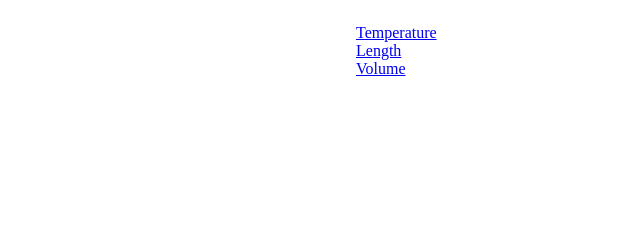
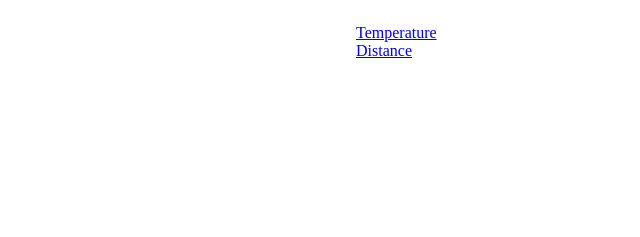
Before and after one commit to AgeingHippy/one-page-converter, a plain HTML site: page index.html in a window 1280 px wide. Shown: the top 237 px of the page, 640-1280 px from the left. Drawn offline with Linux system fonts and the light colour scheme.

Commit message:
Selection list dynamically built

```diff
--- a/index.html
+++ b/index.html
@@ -39,65 +39,20 @@
       </div>
 
       <div id="sidebar-div" class="float-sidebar">
-        <ul id="conversion-selector">
-          <li>
-            <a id="temp-selector" class="unit-selector" href="#">Temperature</a>
-            <ul class="collapse">
-              <li>
-                <a id="tempCToF" href="#" class="calc-selector"
-                  >celcius to farenheit</a
-                >
-              </li>
-              <li>
-                <a id="tempFToC" href="#" class="calc-selector"
-                  >farenheit to celcius</a
-                >
-              </li>
-              <li>
-                <a id="tempCToK" href="#" class="calc-selector"
-                  >celcius to kelvin</a
-                >
-              </li>
-              <li>
-                <a id="tempKToC" href="#" class="calc-selector"
-                  >kelvin to celcius</a
-                >
-              </li>
-            </ul>
-          </li>
-          <li>
-            <a id="length-selector" class="unit-selector" href="#">Length</a>
-            <ul class="collapse">
-              <li>
-                <a id="lengthCmToI" href="#" class="calc-selector"
-                  >cm to inch</a
-                >
-              </li>
-              <li>
-                <a id="tempIToCm" href="#" class="calc-selector">inch to cm</a>
-              </li>
-            </ul>
-          </li>
-          <li>
-            <a id="volume-selector" class="unit-selector" href="#">Volume</a>
-            <ul class="collapse">
-              <li>
-                <a id="volumeMlToPint" href="#" class="calc-selector"
-                  >milliliter to pint</a
-                >
-              </li>
-              <li>
-                <a id="volumePintToMl" href="#" class="calc-selector"
-                  >pint to milliliter</a
-                >
-              </li>
-            </ul>
-          </li>
+        <ul id="conversion-selector-list">
         </ul>
       </div>
     </div>
 
     <script>
+      //build selections list
+      {
+        debugger;
+        let functionMap = new Map(Object.entries(JSON.parse(sessionStorage.getItem("functionMap"))));
+        buildConversionSelectionHTML(functionMap);
+      }
+
+
       //Show relevant lists and collapse others
       function unitSelector(e) {
         //set Units header
@@ -124,11 +79,13 @@
 
       function calcSelector(event) {
         let key = event.target.id;
-        let functionElement = JSON.parse(sessionStorage.getItem(key));
+        let functionMap = new Map(Object.entries(JSON.parse(sessionStorage.getItem("functionMap"))));
+        let functionElement = functionMap.get(key);
 
         if (functionElement) {
           document.getElementById("conversion-header").innerText =
-            event.target.innerText;
+          `${functionElement.sourceUnit} to ${functionElement.targetUnit}`;
+          // event.target.innerText;
           document
             .getElementById("convert-from")
             .setAttribute(
@@ -158,7 +115,7 @@
       }
 
       //delegated function to initialise conversion factor data on calc-select
-      document.getElementById("conversion-selector").addEventListener(
+      document.getElementById("conversion-selector-list").addEventListener(
         "click",
         (event) => {
           if (event.target.classList.contains("unit-selector")) {
--- a/initialiseSession.js
+++ b/initialiseSession.js
@@ -1,18 +1,195 @@
 //initialise session storage with required values
 
-function ConversionFunctionElement(functionName, converseFunctionName, sourceUnit,targetUnit, formula) {
-    this.functionName = functionName;
-    this.converseFunctionName = converseFunctionName;
-    this.sourceUnit = sourceUnit;
-    this.targetUnit = targetUnit;
-    this.formula = formula;
+function ConversionFunctionElement(
+  category,
+  functionName,
+  converseFunctionName,
+  sourceUnit,
+  targetUnit,
+  formula
+) {
+  this.category = category;
+  this.functionName = functionName;
+  this.converseFunctionName = converseFunctionName;
+  this.sourceUnit = sourceUnit;
+  this.targetUnit = targetUnit;
+  this.formula = formula;
 }
 
-//map data is an object of 'functionName', 'converseFunctionName', 'sourceUnit','targetUnit', 'formula'
-sessionStorage.setItem('tempFToC', JSON.stringify(new ConversionFunctionElement("tempFToC","tempCToF","Farenheit","Celcius","c = (f - 32) / 1.8")));
-sessionStorage.setItem('tempCToF', JSON.stringify(new ConversionFunctionElement("tempCToF","tempFToC","Celcius","Farenheit","f = c * 1.8 + 32")));
-sessionStorage.setItem('tempCToK', JSON.stringify(new ConversionFunctionElement("tempCToK","tempKToC","Celcius","Kelvin","k = c + 273.15")));
-sessionStorage.setItem('tempKToC', JSON.stringify(new ConversionFunctionElement("tempKToC","tempCToK","Kelvin","Celcius","c = k - 273.15")));
+let functionMap = new Map();
 
-sessionStorage.setItem('tempFToK', JSON.stringify(new ConversionFunctionElement("tempFToK","tempKToF","Farenheit","Kelvin","k = (f - 32) / 1.8 + 273.15")));
-sessionStorage.setItem('tempKToF', JSON.stringify(new ConversionFunctionElement("tempKToF","tempFToK","Kelvin","Farenheit","f = (k - 273.15) * 1.8 + 32")));
+//map data is key == 'functionName' + an object of 'category', 'functionName', 'converseFunctionName', 'sourceUnit','targetUnit', 'formula'
+functionMap.set(
+  "tempFToC",
+  new ConversionFunctionElement(
+    "Temperature",
+    "tempFToC",
+    "tempCToF",
+    "Farenheit",
+    "Celcius",
+    "c = (f - 32) / 1.8"
+  )
+);
+functionMap.set(
+  "tempCToF",
+  new ConversionFunctionElement(
+    "Temperature",
+    "tempCToF",
+    "tempFToC",
+    "Celcius",
+    "Farenheit",
+    "f = c * 1.8 + 32"
+  )
+);
+functionMap.set(
+  "tempCToK",
+  new ConversionFunctionElement(
+    "Temperature",
+    "tempCToK",
+    "tempKToC",
+    "Celcius",
+    "Kelvin",
+    "k = c + 273.15"
+  )
+);
+functionMap.set(
+  "tempKToC",
+  new ConversionFunctionElement(
+    "Temperature",
+    "tempKToC",
+    "tempCToK",
+    "Kelvin",
+    "Celcius",
+    "c = k - 273.15"
+  )
+);
+functionMap.set(
+  "tempFToK",
+  new ConversionFunctionElement(
+    "Temperature",
+    "tempFToK",
+    "tempKToF",
+    "Farenheit",
+    "Kelvin",
+    "k = (f - 32) / 1.8 + 273.15"
+  )
+);
+functionMap.set(
+  "tempKToF",
+  new ConversionFunctionElement(
+    "Temperature",
+    "tempKToF",
+    "tempFToK",
+    "Kelvin",
+    "Farenheit",
+    "f = (k - 273.15) * 1.8 + 32"
+  )
+);
+
+functionMap.set(
+  "distCmToInch",
+  new ConversionFunctionElement(
+    "Distance",
+    "distCmToInch",
+    "distInchToCm",
+    "Centimeters",
+    "Inches",
+    "i = cm / 2.54"
+  )
+);
+
+functionMap.set(
+  "distInchToCm",
+  new ConversionFunctionElement(
+    "Distance",
+    "distInchToCm",
+    "distCmToInch",
+    "Inches",
+    "Centimeters",
+    "cm = i / 2.54"
+  )
+);
+
+functionMap.set(
+  "disthMileToKm",
+  new ConversionFunctionElement(
+    "Distance",
+    "distMileToKm",
+    "distKmToMile",
+    "Miles",
+    "Kilometers",
+    "km = m * 1.60934"
+  )
+);
+
+functionMap.set(
+  "distKmToMile",
+  new ConversionFunctionElement(
+    "Distance",
+    "distKmToMile",
+    "distMileToKm",
+    "Kilometers",
+    "Miles",
+    "m = km / 1.60934"
+  )
+);
+
+
+
+sessionStorage.setItem(
+  "functionMap",
+  JSON.stringify(Object.fromEntries(functionMap))
+);
+
+function buildConversionSelectionHTML(functionMap) {
+  let categoryMap = new Map();
+
+  functionMap.forEach((element, key) => {
+    let categoryElement;
+    let categorySelector;
+    let categorySelectorList;
+
+    //get / create category element
+    if (categoryMap.has(element.category)) {
+      categoryElement = categoryMap.get(element.category);
+      categorySelector = categoryElement.querySelector(
+        `#${element.category.toLowerCase()}-selector`
+      );
+      categorySelectorList = categoryElement.querySelector(
+        `#${element.category.toLowerCase()}-selector-list`
+      );
+    } else {
+      categoryElement = document.createElement("li");
+      categorySelector = document.createElement("a");
+      categorySelectorList = document.createElement("ul");
+
+      categorySelector.id = `${element.category.toLowerCase()}-selector`;
+      categorySelector.classList.add("unit-selector");
+      categorySelector.setAttribute("href", "#");
+      categorySelector.innerText = `${element.category}`;
+
+      categorySelectorList.id = `${element.category.toLowerCase()}-selector-list`;
+      categorySelectorList.classList.add("collapse");
+
+      categoryElement.appendChild(categorySelector);
+      categoryElement.appendChild(categorySelectorList);
+
+      categoryMap.set(element.category, categoryElement);
+    }
+
+    //create selector element and add to category list
+    let conversionFunctionListItem = document.createElement("li");
+    let conversionFunctionSelector = document.createElement("a");
+    conversionFunctionSelector.id = `${key}`;
+    conversionFunctionSelector.classList.add("calc-selector");
+    conversionFunctionSelector.setAttribute("href", "#");
+    conversionFunctionSelector.innerText = `${element.sourceUnit} to ${element.targetUnit}`;
+    conversionFunctionListItem.appendChild(conversionFunctionSelector);
+
+    categorySelectorList.appendChild(conversionFunctionListItem);
+  });
+
+  //finally add each categoryElement contained in categoryMap to the "" ul in the sidebar
+  let unitSelectorList = document.getElementById("conversion-selector-list");
+  categoryMap.forEach((element) => unitSelectorList.appendChild(element));
+}
--- a/script.js
+++ b/script.js
@@ -20,6 +20,22 @@ function tempFToK(f) {
 
 function tempKToF(k) {
   return (k - 273.15) * 1.8 + 32;
+}
+
+function distCmToInch(cm) {
+  return cm / 2.54;
+}
+
+function distInchToCm(inch) {
+  return inch * 2.54;
+}
+
+function distMileToKm(mile) {
+  return mile * 1.60934;
+}
+
+function distKmToMile(km) {
+  return km / 1.60934;
 }
 
 
```
